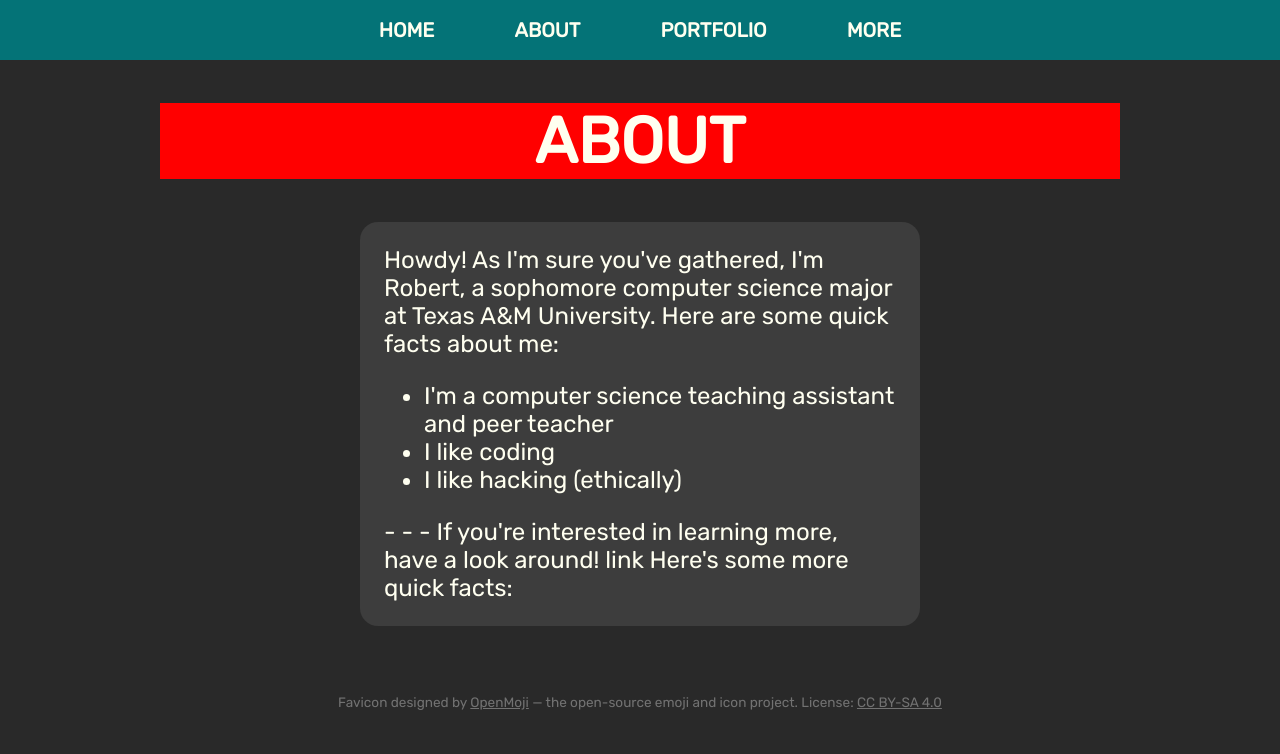
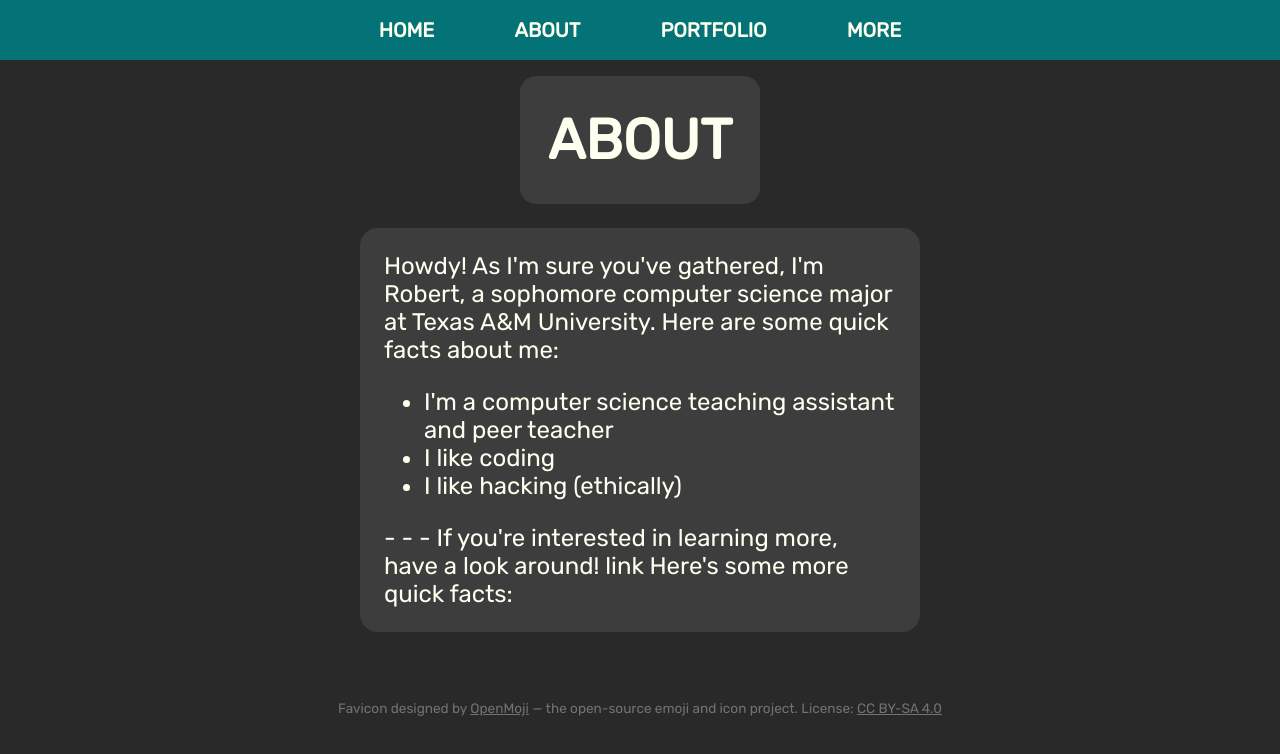
Before and after one commit to rstacks/my-website, a React (Vite) app: page /about in a window 1280 px wide. Shown: the top 754 px of the page. Built offline with nearby package versions, Linux system fonts and the light colour scheme.

Commit message:
Styled About page header

```diff
--- a/src/styles.css
+++ b/src/styles.css
@@ -237,12 +237,20 @@ body {
 }
 
 .page-header {
-  background-color: red;
-  margin-left: 10em;
-  margin-right: 10em;
+  background-color: #3D3D3D;
+  border-radius: 1em;
+  width: 15em;
+  height: 8em;
+  display: flex;
+  margin: auto;
+  margin-top: 1em;
+  justify-content: center;
+  /* Centers text vertically within the div */
+  align-items: center;
+
 }
 
 .page-title {
+  font-size: 3.5em;
   text-align: center;
-  font-size: 4em;
 }
```
